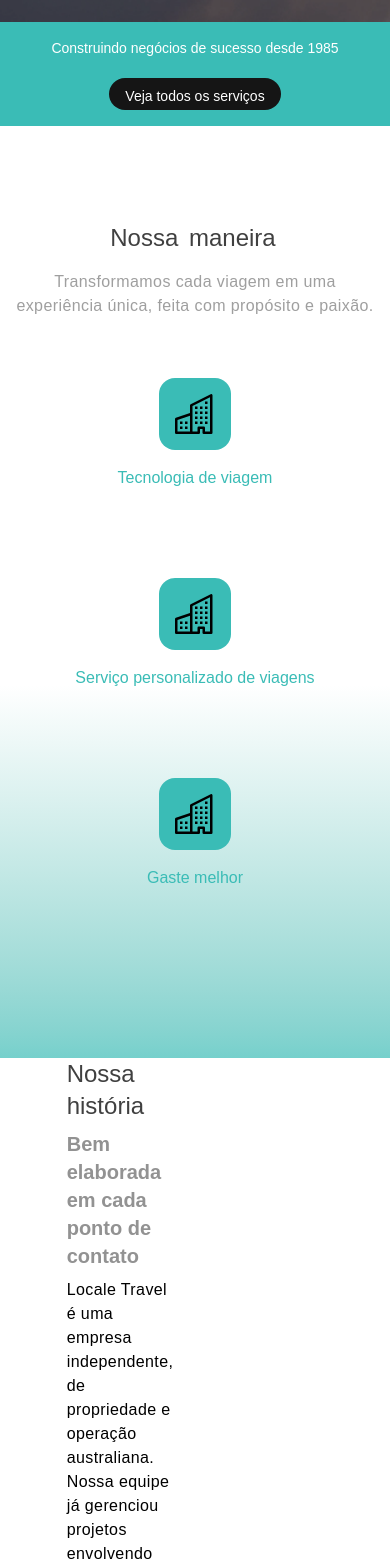
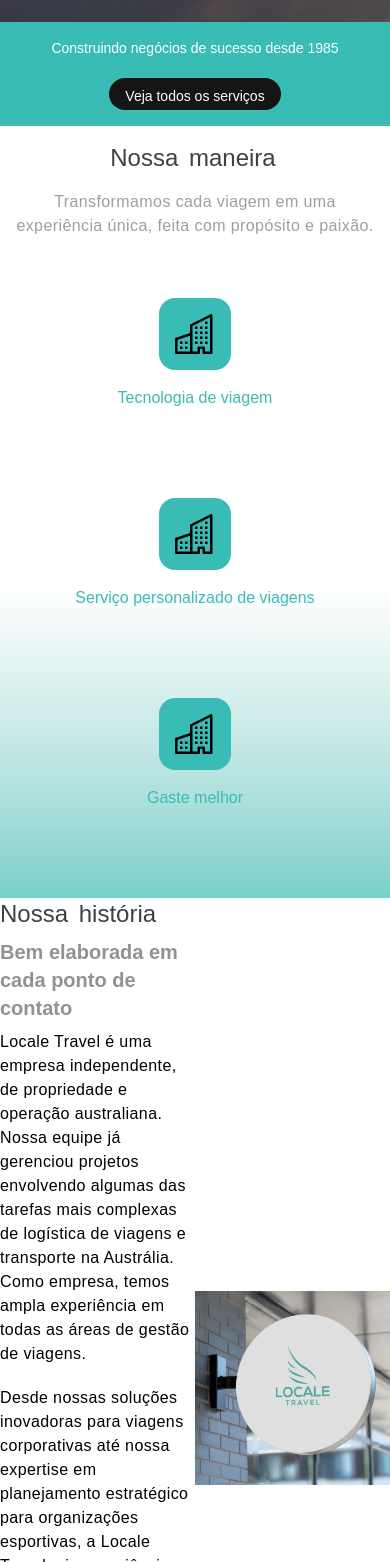
Before and after one commit to Leonardobern10/locale-travel, a React (Vite) app: page / in a window 390 px wide. Shown: the part 438-2000 px from the top of the page. Built offline with nearby package versions, Linux system fonts and the light colour scheme; a web font is replaced by a local one.

Commit message:
fix: ajustando o valor da classe para dispositivos desktop apenas

```diff
--- a/src/index.css
+++ b/src/index.css
@@ -13,8 +13,8 @@
 }
 
 .padding-h-content {
-  @apply px-30;
+  @apply md:px-30;
 }
 .padding-v-content {
-  @apply py-20;
+  @apply md:py-20;
 }
```
